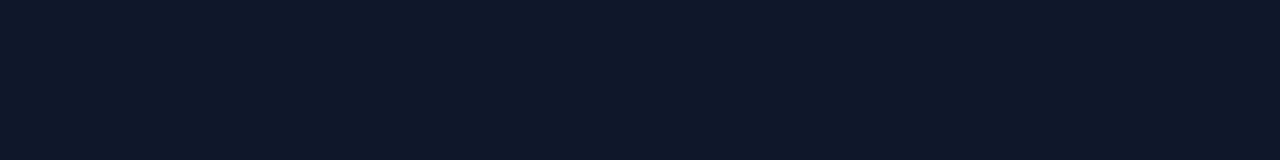
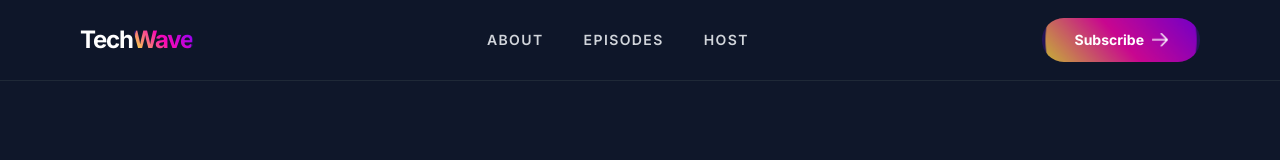
Before and after one commit to sarifulrana78/A-2_TechWave, a plain HTML site: page index.html in a window 1280 px wide. Drawn offline with nearby package versions, Linux system fonts and the light colour scheme.

Commit message:
add responsive navbar with mobile toggle animation

```diff
--- a/index.html
+++ b/index.html
@@ -8,9 +8,83 @@
     <link href="https://fonts.googleapis.com/css2?family=Inter:wght@300;400;600;700&display=swap" rel="stylesheet">
     <style>
         body { font-family: 'Inter', sans-serif; scroll-behavior: smooth; }
+        .logo-text {
+            background: linear-gradient(90deg, #6366f1 0%, #a855f7 100%);
+            -webkit-background-clip: text;
+            -webkit-text-fill-color: transparent;
+            font-weight: 900;
+        }
+
+
+        #menu-toggle:checked ~ #mobile-menu {
+            display: block;
+            animation: slideDown 0.3s ease-out;
+        }
+
+        @keyframes slideDown {
+            from { opacity: 0; transform: translateY(-10px); }
+            to { opacity: 1; transform: translateY(0); }
+        }
     </style>
 </head>
 <body class="bg-[#0f172a] text-white overflow-x-hidden">
+    <nav class="sticky top-0 z-50 bg-[#0f172a]/90 backdrop-blur-lg border-b border-gray-800 w-full">
+    <div class="w-full px-6 md:px-20 h-20 flex items-center justify-between">
+        <div class="flex items-center gap-2">
+            <span class="text-2xl font-black tracking-tighter flex items-center">
+                <span class="text-white">Tech</span>
+                <span style="background-image: url('/assets/hero-circle.png');
+                             background-size: cover;
+                             background-position: center;
+                             -webkit-background-clip: text;
+                             -webkit-text-fill-color: transparent;">
+                    Wave
+                </span>
+            </span>
+        </div>
+
+        <div class="hidden lg:flex items-center gap-10 text-gray-300 font-semibold text-sm uppercase tracking-widest">
+            <a href="#about" class="hover:text-white transition-colors duration-300">About</a>
+            <a href="#episodes" class="hover:text-white transition-colors duration-300">Episodes</a>
+            <a href="#host" class="hover:text-white transition-colors duration-300">Host</a>
+        </div>
+
+        <div class="flex items-center gap-4">
+            <div class="hidden lg:block">
+                <button style="background-image: url(/assets/hero-circle.png); background-size: cover; background-position: center;"
+                        class="relative px-8 py-3 rounded-full font-bold text-sm text-white flex items-center gap-2 overflow-hidden group hover:scale-105 transition-all duration-300">
+                    <span class="absolute inset-0 bg-black/20 group-hover:bg-transparent transition-colors"></span>
+                    <span class="relative z-10 flex items-center gap-2">
+                        Subscribe
+                        <img src="/assets/arrow.png" class="w-4 h-4 object-contain" alt="icon">
+                    </span>
+                </button>
+            </div>
+
+            <label for="menu-toggle" class="lg:hidden cursor-pointer p-2">
+                <img src="assets/hamburger-menu.png" class="w-8 h-8 object-contain" alt="Menu">
+            </label>
+        </div>
+    </div>
+
+    <input type="checkbox" id="menu-toggle" class="hidden">
+
+    <div id="mobile-menu" class="hidden lg:hidden bg-[#1e293b] border-b border-gray-800 p-6">
+        <div class="flex flex-col gap-6 text-gray-300 font-semibold text-sm capitalize tracking-widest mb-6">
+            <a href="#about" class="hover:text-white transition-colors">About</a>
+            <a href="#episodes" class="hover:text-white transition-colors">Episodes</a>
+            <a href="#host" class="hover:text-white transition-colors">Host</a>
+        </div>
+        <button style="background-image: url(/assets/hero-circle.png); background-size: cover; background-position: center;"
+        class="relative px-10 py-4 rounded-full font-bold text-sm text-white flex items-center gap-2 overflow-hidden group hover:scale-105 transition-all duration-300">
+    <span class="absolute inset-0 bg-black/20 group-hover:bg-transparent transition-colors"></span>
+    <span class="relative z-10 flex items-center gap-2">
+        Subscribe
+        <img src="/assets/arrow.png" class="w-4 h-4 object-contain" alt="icon">
+    </span>
+</button>
+    </div>
+</nav>
 
 </body>
 </html>
```
